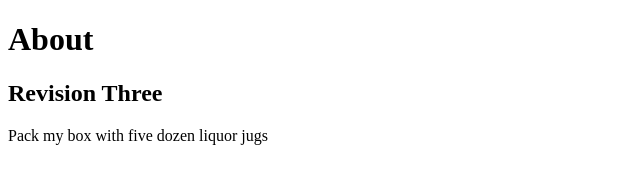
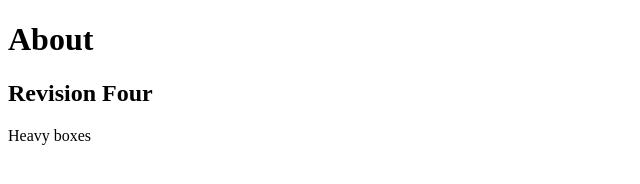
Before and after one commit to spencerkelly143/FirstRepo, a plain HTML site: page about.html in a window 1280 px wide. Shown: the whole page, without its empty margins (0-640 px from the left). Drawn offline with Linux system fonts and the light colour scheme.

Commit message:
Revision 4

```diff
--- a/about.html
+++ b/about.html
@@ -7,8 +7,8 @@
 <body>
 
   <h1>About</h1>
-  <h2>Revision Three</h2>
-  <p>Pack my box with five dozen liquor jugs</p>
+  <h2>Revision Four</h2>
+  <p>Heavy boxes</p>
 
 </body>
 </html>
```
